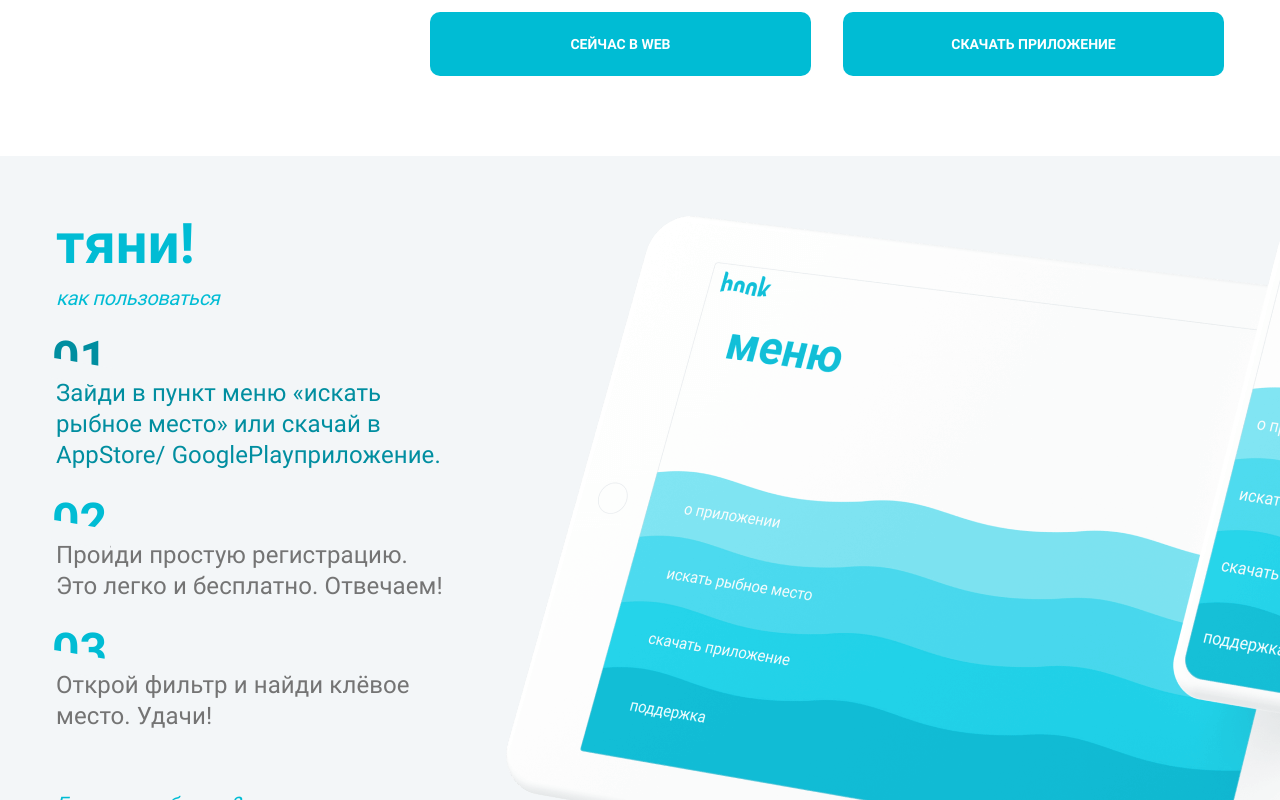
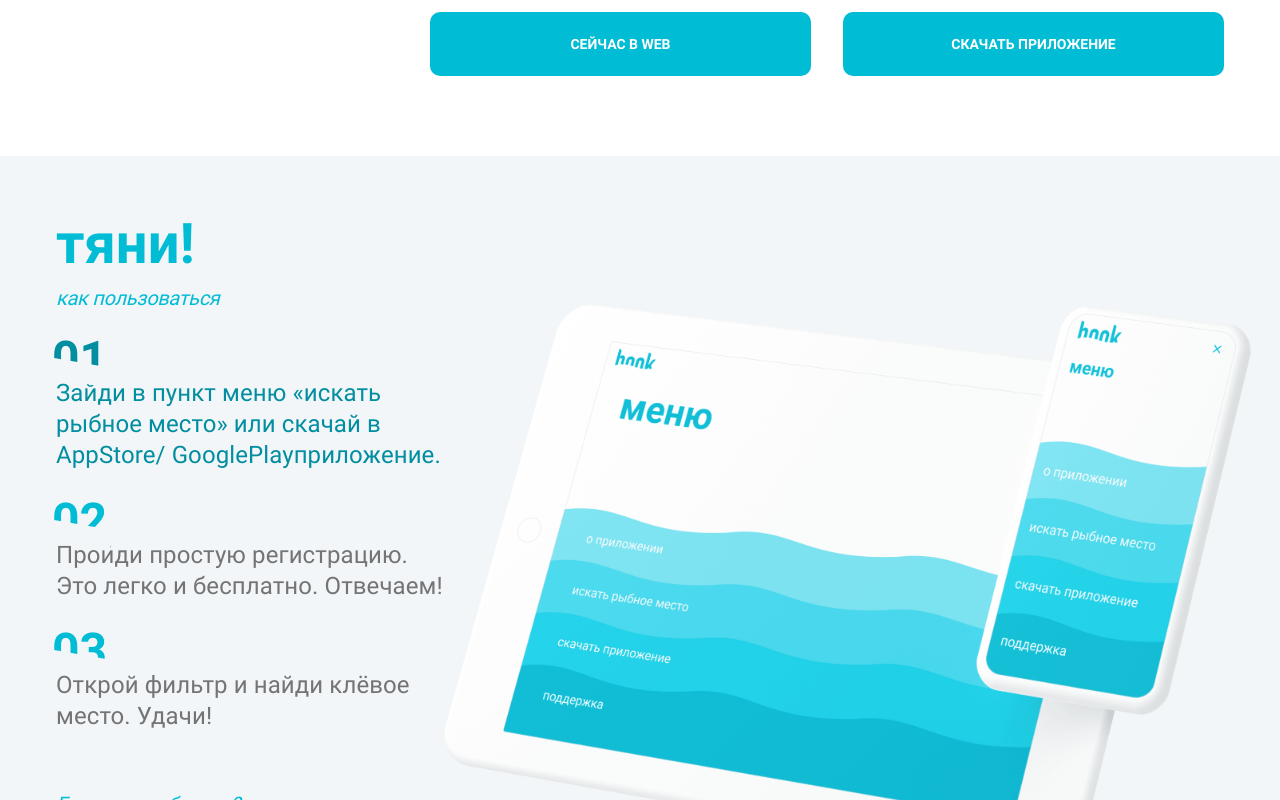
Before and after one commit to pogman25/next-front, a Next.js app: page / in a window 1280 px wide. Both pictures are taken after a click on the button 250 px from the left and 1486 px from the top of the page. Shown: the part 1086-1886 px from the top of the page. Built offline with nearby package versions, Linux system fonts and the light colour scheme.

Commit message:
adaptive v0.1

```diff
--- a/components/home/advantages/advantages-list.tsx
+++ b/components/home/advantages/advantages-list.tsx
@@ -6,6 +6,12 @@ import Buttons from '../buttons';
 const Container = styled.div`
   max-width: 794px;
   margin-top: 21px;
+  margin-left: 67px;
+
+  @media (max-width: 1023px) {
+    margin-top: 36px;
+    margin-left: 0;
+  }
 `;
 
 const List = styled.ul`
--- a/components/home/advantages/advantages.tsx
+++ b/components/home/advantages/advantages.tsx
@@ -1,14 +1,27 @@
 import React, { memo } from 'react';
+import styled from 'styled-components';
 import AdvantagesList from './advantages-list';
-import HeadText from '../head-text';
-import PromoWrapper from '../promo-wrapper';
+import HeadText, { H2 } from '../head-text';
+import PromoWrapper, { Row } from '../promo-wrapper';
+
+const StyledWrapper = styled(PromoWrapper)`
+  @media (max-width: 1023px) {
+    ${Row} {
+      flex-direction: column;
+    }
+
+    ${H2} {
+      max-width: unset;
+    }
+  }
+`;
 
 const Advantages = () => {
   return (
-    <PromoWrapper>
+    <StyledWrapper>
       <HeadText title="на что ловишь?" subtitle="полезные преимущества" />
       <AdvantagesList />
-    </PromoWrapper>
+    </StyledWrapper>
   );
 };
 
--- a/components/home/banner/banner.tsx
+++ b/components/home/banner/banner.tsx
@@ -12,6 +12,10 @@ const Container = styled.div`
   background-image: url('/images/fisherman.png');
   background-repeat: no-repeat;
   background-position: 100% 100%;
+
+  @media (max-width: 1024px) and (min-width: 320px) {
+    background-position: calc(100% - 54.7vw + 560px) 100%;
+  }
 `;
 
 const TextContainer = styled.div`
@@ -49,6 +53,10 @@ const Info = styled.p`
   font-size: ${({ theme }) => theme.fontSizes.l};
   line-height: 1.35;
   margin: 27px 0 0 4px;
+
+  @media (max-width: 1024px) {
+    max-width: 365px;
+  }
 `;
 
 const MoreInfo = styled.button`
--- a/components/home/head-text/head-text.tsx
+++ b/components/home/head-text/head-text.tsx
@@ -13,7 +13,7 @@ const TextContainer = styled.div`
   color: ${({ theme, color }) => theme.colors[color]};
 `;
 
-const H2 = styled.h2`
+export const H2 = styled.h2`
   max-width: 280px;
   line-height: 1;
   font-size: ${({ theme }) => theme.fontSizes.xl};
--- a/components/home/head-text/index.ts
+++ b/components/home/head-text/index.ts
@@ -1 +1 @@
-export { default } from './head-text';
+export { default, H2 } from './head-text';
--- a/components/home/manual/manual.tsx
+++ b/components/home/manual/manual.tsx
@@ -17,6 +17,11 @@ const Container = styled.div`
   flex: 0 0 388px;
   position: relative;
   z-index: 1;
+
+  @media (max-width: 1023px) {
+    max-width: 280px;
+    flex: 0 0 280px;
+  }
 `;
 
 const ManualBtnsContainer = styled.div`
@@ -38,12 +43,28 @@ const ImageContainer = styled.div`
   height: 100%;
   position: relative;
 `;
+
 const Image = styled.img<{ active: boolean }>`
   position: absolute;
   z-index: 0;
-  left: 62px;
   transition: opacity 300ms;
   opacity: ${({ active }) => (active ? 1 : 0)};
+
+  @media (min-width: 1441px) {
+    left: 62px;
+  }
+
+  @media (min-width: 1024px) and (max-width: 1440px) {
+    width: calc(52.9vw + 130px);
+    right: 0;
+    left: 0;
+    top: 50%;
+    transform: translateY(-50%);
+  }
+
+  @media (max-width: 1023px) {
+    width: unset;
+  }
 `;
 
 function reducer(state: number, action): number {
@@ -86,9 +107,18 @@ const Manual = () => {
         </ManualBtnsContainer>
       </Container>
       <ImageContainer>
-        <Image src="/images/manual-step-1.png" active={state === 1} />
-        <Image src="/images/manual-step-2.png" active={state === 2} />
-        <Image src="/images/manual-step-3.png" active={state === 3} />
+        <picture>
+          <source srcSet="/images/manual-mob-step-1.png" media="(max-width: 1023px)" />
+          <Image src="/images/manual-step-1.png" active={state === 1} />
+        </picture>
+        <picture>
+          <source srcSet="/images/manual-mob-step-2.png" media="(max-width: 1023px)" />
+          <Image src="/images/manual-step-2.png" active={state === 2} />
+        </picture>
+        <picture>
+          <source srcSet="/images/manual-mob-step-3.png" media="(max-width: 1023px)" />
+          <Image src="/images/manual-step-3.png" active={state === 3} />
+        </picture>
       </ImageContainer>
     </Wrapper>
   );
--- a/components/home/promo-wrapper/index.ts
+++ b/components/home/promo-wrapper/index.ts
@@ -1 +1 @@
-export { default } from './promo-wrapper';
+export { default, Row } from './promo-wrapper';
--- a/components/home/promo-wrapper/promo-wrapper.tsx
+++ b/components/home/promo-wrapper/promo-wrapper.tsx
@@ -13,7 +13,7 @@ const Container = styled.section<{ bgColor: string }>`
   background-color: ${({ theme, bgColor }) => theme.colors[bgColor]};
 `;
 
-const Row = styled.div`
+export const Row = styled.div`
   display: flex;
   justify-content: space-between;
   max-width: 1202px;
```
